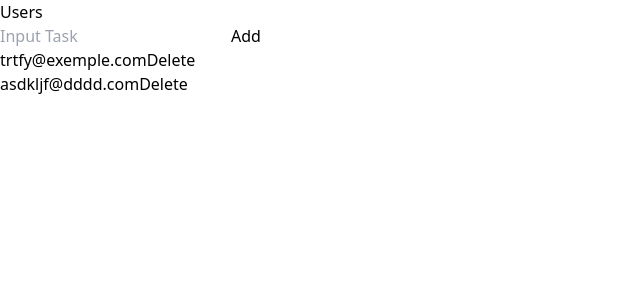
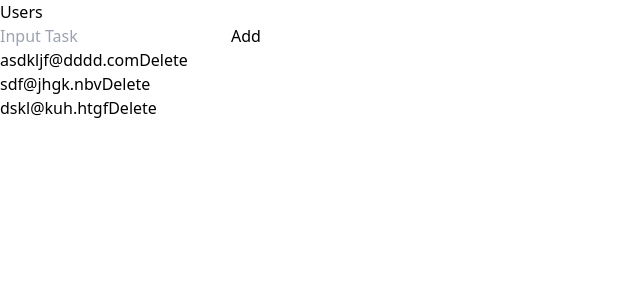
Before and after one commit to Viacheslav-ua/use-r-19, a React (Vite) app: page / in a window 1280 px wide. Shown: the top 300 px of the page, without its empty margins (0-640 px from the left). Built offline with nearby package versions, Linux system fonts and the light colour scheme; data requests are answered from the project's data file.

Commit message:
Using uncontrollable form

```diff
--- a/db.json
+++ b/db.json
@@ -2,12 +2,16 @@
   "tasks": [],
   "users": [
     {
-      "id": "1",
-      "email": "trtfy@exemple.com"
+      "id": "ed926bc5-9fbc-4675-8fef-14dbf6266621",
+      "email": "asdkljf@dddd.com"
     },
     {
-      "id": "ed926bc5-9fbc-4675-8fef-14dbf6266621",
-      "email": "asdkljf@dddd.com"
+      "id": "03788aee-1a59-407a-892d-5578353b8a95",
+      "email": "sdf@jhgk.nbv"
+    },
+    {
+      "id": "d9cd7f0a-20e2-4703-b9bd-bc79789ae8bf",
+      "email": "dskl@kuh.htgf"
     }
   ]
 }
--- a/src/pages/users/actions.ts
+++ b/src/pages/users/actions.ts
@@ -6,25 +6,21 @@ type CreateActionsState = {
 };
 
 export const createUserAction =
-  ({
-    refetchUsers,
-    setEmail,
-  }: {
-    refetchUsers: () => void;
-    setEmail: (email: string) => void;
-  }) =>
+  ({ refetchUsers }: { refetchUsers: () => void }) =>
   async (
     prevState: CreateActionsState,
-    formData: { email: string }
+    formData: FormData,
   ): Promise<CreateActionsState> => {
+
+    const email = String(formData.get('email'))
+
     try {
       await createUser({
         id: crypto.randomUUID(),
-        email: formData.email,
+        email,
       });
       startTransition(() => {
         refetchUsers()
-        setEmail("")
       })
 
       return {}
--- a/src/pages/users/ui/UserForm.tsx
+++ b/src/pages/users/ui/UserForm.tsx
@@ -1,5 +1,4 @@
-import { FC, startTransition, useActionState, useState } from "react"
-// import { createUser } from "../../../shared/api"
+import { FC, useActionState } from "react"
 import { createUserAction } from "../actions"
 
 interface CreateUserFormProps {
@@ -8,27 +7,20 @@ interface CreateUserFormProps {
 
 export const CreateUserForm: FC<CreateUserFormProps> = ({ refetchUsers }) => {
 
-  const [email, setEmail] = useState('')
-  // const [isPending, startTransition] = useTransition()
-  const [state, dispatch, isPending] = useActionState(createUserAction({refetchUsers, setEmail}), {})
+  const [state, dispatch, isPending] = useActionState(
+    createUserAction({refetchUsers}),
+    {}
+  )
 
-  const handleSubmit = async (e: React.FormEvent) => {
-    e.preventDefault()
-    startTransition(async () => {
-      dispatch({email})
-
-    })
-  }
 
   return (
-    <form onSubmit={handleSubmit} className="flex gap-2">
+    <form action={dispatch} className="flex gap-2">
       <input
         className="border-b-2 border-gray-600 outline-none"
         placeholder="Input Task"
         type="email"
-        value={email}
+        name="email"
         disabled={isPending}
-        onChange={e => setEmail(e.target.value)}
       />
       <button
         type="submit"
```
